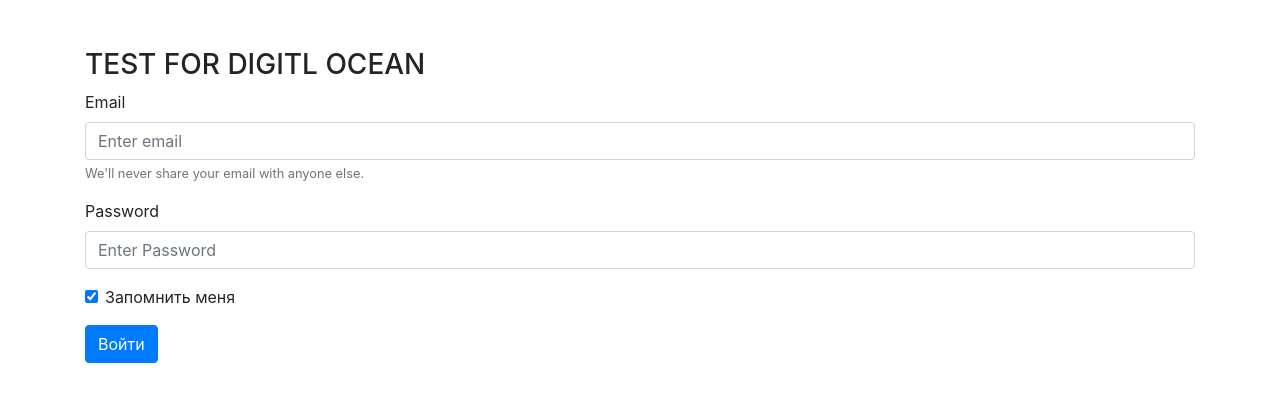
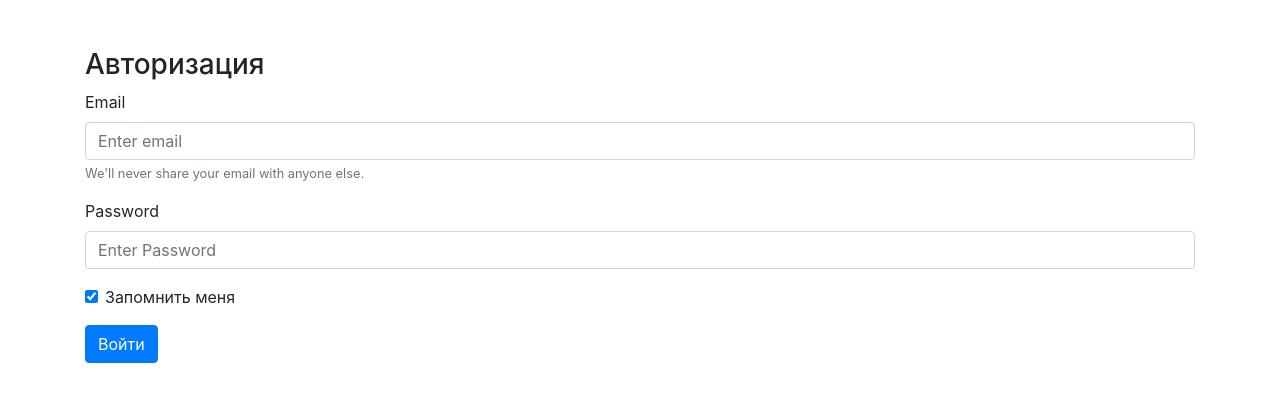
Before and after one commit to pgerasimov/books_search, a Flask app: page / in a window 1280 px wide. Shown: the part 56-458 px from the top of the page. Run offline with Flask 2, Linux system fonts and the light colour scheme; some libraries are stand-ins or nearby versions.

Commit message:
change h3 in base.html

```diff
--- a/webapp/templates/base.html
+++ b/webapp/templates/base.html
@@ -76,7 +76,7 @@
 
                 <br><br>
 
-<h3>TEST FOR DIGITL OCEAN</h3>
+<h3>Авторизация</h3>
 
 <form action="{{ url_for('process_login') }}" method="post">
   {{ form.hidden_tag() }}
```
